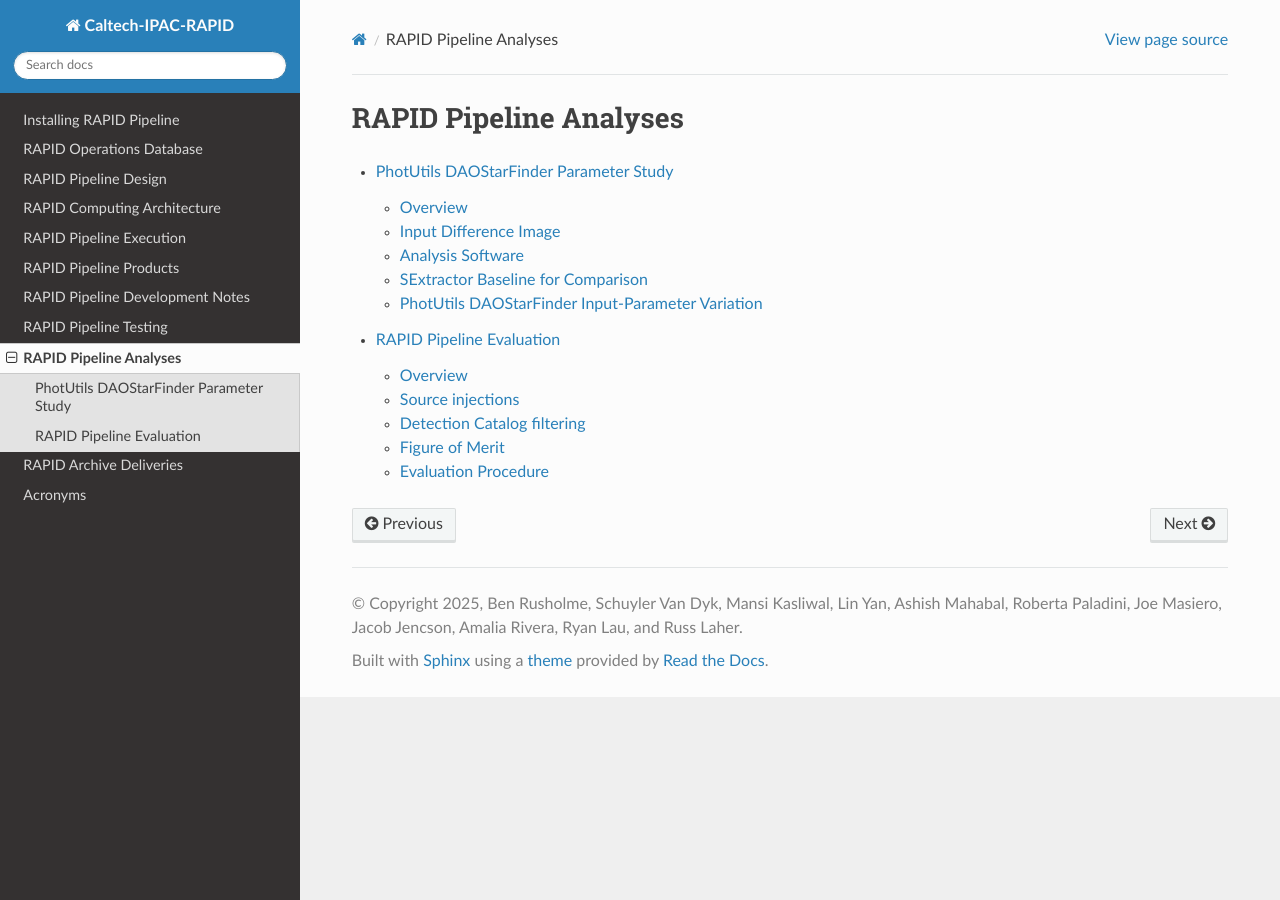
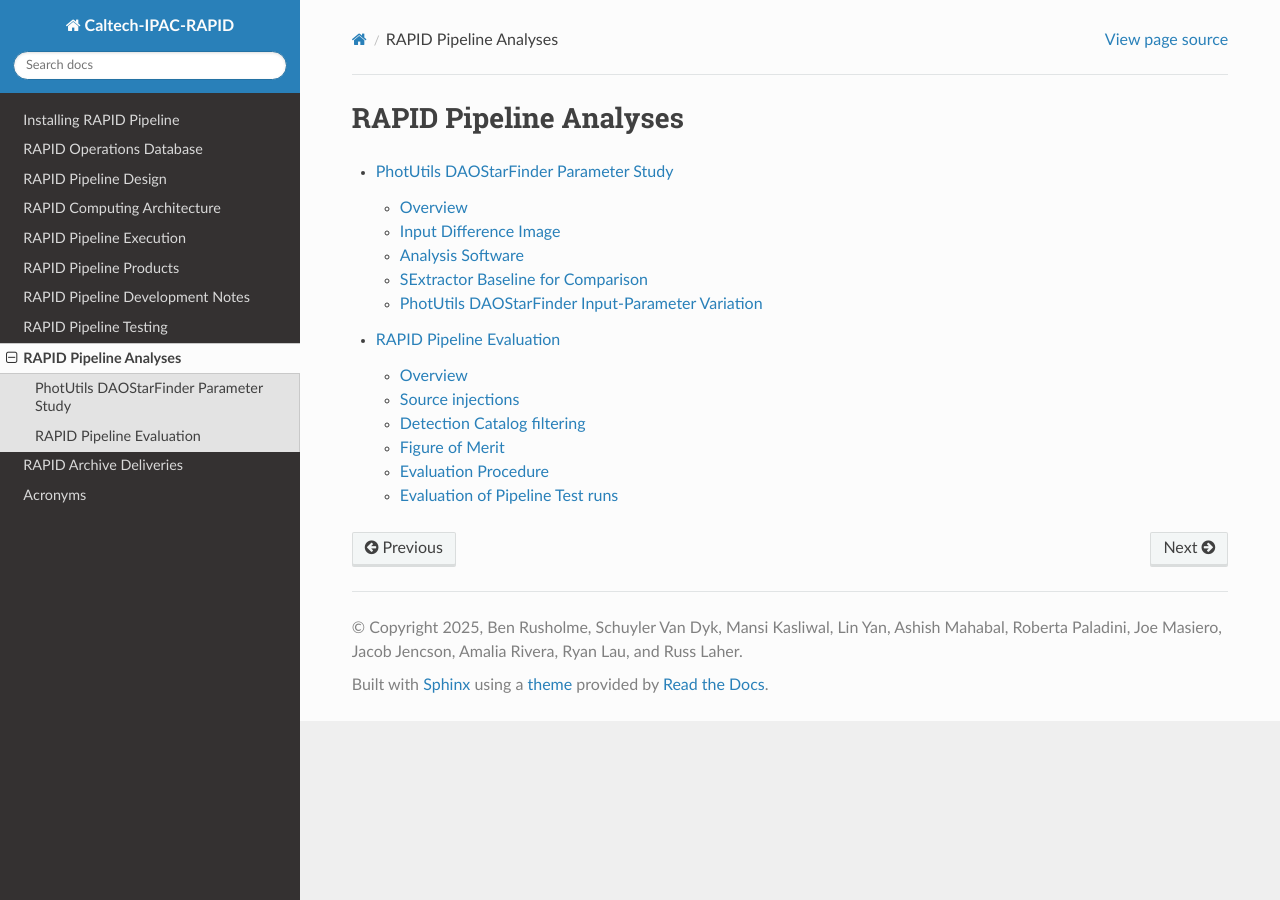
Before and after one commit to Caltech-IPAC/rapid, a Sphinx documentation site: the page built from docs/source/analyses/analyses.rst, in a window 1280 px wide. Built offline with Sphinx 7.4.7 and the Read the Docs theme 3.1.0, drawn with Linux system fonts in a browser that asks for light colours; pages that are not in the unit, such as notebooks, are missing from menus.

Commit message:
added docs page for pipeline test evalution on OpenUniverse data.

```diff
--- a/docs/source/analyses/pipeline_evaluation_metrics/pipeline_evaluation_metrics.rst
+++ b/docs/source/analyses/pipeline_evaluation_metrics/pipeline_evaluation_metrics.rst
@@ -208,3 +208,11 @@
    detection method, or specific parameter settings) that maximizes the FOM is judged to be better performing.
 
 .. _noise pixels: https://web.ipac.caltech.edu/staff/fmasci/home/mystats/noisepix_specs.pdf
+
+Evaluation of Pipeline Test runs
+**********************************************
+
+.. toctree::
+    :maxdepth: 2
+
+    openuniv_eval.rst
```
